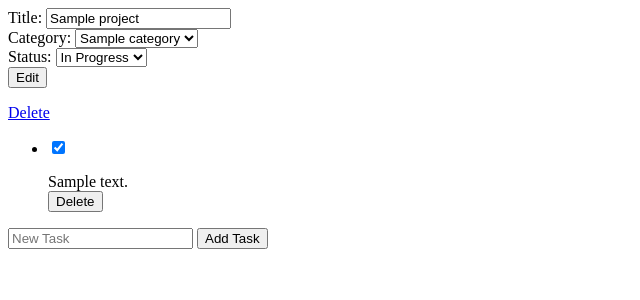
After one commit to MohammadNoorM/django_pm, a Django app: page /project/edit/1/ in a window 1280 px wide. The commit adds this page. Shown: the top 300 px of the page, without its empty margins (0-640 px from the left). Run offline with Django 5.2, Linux system fonts and the light colour scheme; tables that the repository leaves empty hold one stand-in row (values such as "Sample post").

Commit message:
Project manegement

```diff
--- a/projects/forms.py
+++ b/projects/forms.py
@@ -4,7 +4,7 @@ from . import models
 
 
 
-class ProjectForm(forms.ModelForm):
+class ProjectCreateForm(forms.ModelForm):
     class Meta:
         model = models.Project
         fields = ['title', 'description', 'category']
@@ -13,3 +13,13 @@ class ProjectForm(forms.ModelForm):
             'description': forms.Textarea(),
             'category': forms.Select(),
         }
+
+class ProjectUpdateForm(forms.ModelForm):
+    class Meta:
+        model = models.Project
+        fields = ['title', 'category', 'status']
+        widgets = {
+            'title': forms.TextInput(),
+            'category': forms.Select(),
+            'status': forms.Select(),
+        }
--- a/projects/models.py
+++ b/projects/models.py
@@ -35,4 +35,4 @@ class Project(models.Model):
 class Task(models.Model):
     description = models.TextField()
     is_completed = models.BooleanField(default=False)
-    Project = models.ForeignKey(Project, on_delete=models.CASCADE)
+    project = models.ForeignKey(Project, on_delete=models.CASCADE)
--- a/projects/templates/project/list.html
+++ b/projects/templates/project/list.html
@@ -3,7 +3,7 @@
     <h2>{% trans "Project List" %}</h2>
     <ul>
         {% for project in object_list %}
-            <li>{{ project.title }}</li>
+            <li>{{ project.title }} <a href="{% url 'project_update' project.id %}">{% trans "Edit" %}</a></li>
         {% empty %}
             <li>{% trans "No projects found." %}</li>
         {% endfor %}
--- /dev/null
+++ b/projects/templates/project/task.html
@@ -0,0 +1,27 @@
+{% load i18n %}
+
+<ul>
+    {% for task in project.task_set.all %}
+        <li>
+            <form method="post" action="{% url 'task_update' task.id %}">
+                {% csrf_token %}
+                <input type="checkbox"
+                name="is_completed"
+                {% if task.is_completed %}checked{% endif %}
+                onchange="this.form.submit()">
+            </form>
+            {{ task.description }}
+            <form method="post" action="{% url 'task_delete' task.id %}">
+                {% csrf_token %}
+                <button type="submit">{% trans "Delete" %}</button>
+            </form>
+        </li>
+    {% endfor %}
+</ul>
+
+<form method="post" action="{% url 'task_create' %}">
+    {% csrf_token %}
+    <input type="hidden" name="project" value="{{ project.id }}">
+    <input type="text" name="description" placeholder="{% trans "New Task" %}">
+    <input type="submit" value="{% trans "Add Task" %}">
+</form>
--- /dev/null
+++ b/projects/templates/project/update.html
@@ -0,0 +1,10 @@
+{% load i18n %}
+{% block content %}
+    <form method="post">
+        {% csrf_token %}
+        {{ form }}
+        <input type="submit" value="{% trans "Edit" %}">
+    </form>
+    <a href="{% url 'project_delete' object.id %}">{% trans "Delete" %}</a>
+    {% include "project/task.html" with project=object %}
+{% endblock content %}
--- a/projects/urls.py
+++ b/projects/urls.py
@@ -4,4 +4,9 @@ from . import views
 urlpatterns = [
     path('', views.ProjectListView.as_view(), name='project_list'),
     path('project/create', views.ProjectCreateView.as_view(), name='project_create'),
+    path('project/edit/<int:pk>/', views.ProjectUpdateView.as_view(), name='project_update'),
+    path('project/delete/<int:pk>/', views.ProjectDeleteView.as_view(), name='project_delete'),
+    path('task/create/', views.TaskCreateView.as_view(), name='task_create'),
+    path('task/edit/<int:pk>/', views.TaskUpdateView.as_view(), name='task_update'),
+    path('task/delete/<int:pk>/', views.TaskDeleteView.as_view(), name='task_delete'),
 ]
--- a/projects/views.py
+++ b/projects/views.py
@@ -1,5 +1,5 @@
-from django.views.generic import ListView, CreateView
-from django.urls import reverse_lazy
+from django.views.generic import ListView, CreateView, UpdateView, DeleteView
+from django.urls import reverse_lazy, reverse
 from . import models
 from . import forms
 
@@ -12,6 +12,46 @@ class ProjectListView(ListView):
 
 class ProjectCreateView(CreateView):
     model = models.Project
-    form_class = forms.ProjectForm
+    form_class = forms.ProjectCreateForm
     template_name = 'project/create.html'
     success_url = reverse_lazy('project_list')
+
+
+class ProjectUpdateView(UpdateView):
+    model = models.Project
+    form_class = forms.ProjectUpdateForm
+    template_name = 'project/update.html'
+    success_url = reverse_lazy('project_list')
+
+    def get_success_url(self):
+        return reverse('project_update', args=[self.object.id])
+
+
+class ProjectDeleteView(DeleteView):
+    model = models.Project
+    template_name = 'project/delete.html'
+    success_url = reverse_lazy('project_list')
+
+
+class TaskCreateView(CreateView):
+    model = models.Task
+    fields = ['project', 'description']
+    http_method_names = ['post']
+
+    def get_success_url(self):
+        return reverse('project_update', args=[self.object.project.id])
+
+
+class TaskUpdateView(UpdateView):
+    model = models.Task
+    fields = ['is_completed']
+    http_method_names = ['post']
+
+    def get_success_url(self):
+        return reverse('project_update', args=[self.object.project.id])
+
+class TaskDeleteView(DeleteView):
+    model = models.Task
+
+    def get_success_url(self):
+        return reverse('project_update', args=[self.object.project.id])
```
Also changed, not shown: projects/templates/project/delete.html (added, +9 -0 lines), projects/migrations/0003_rename_project_task_project.py (added).
